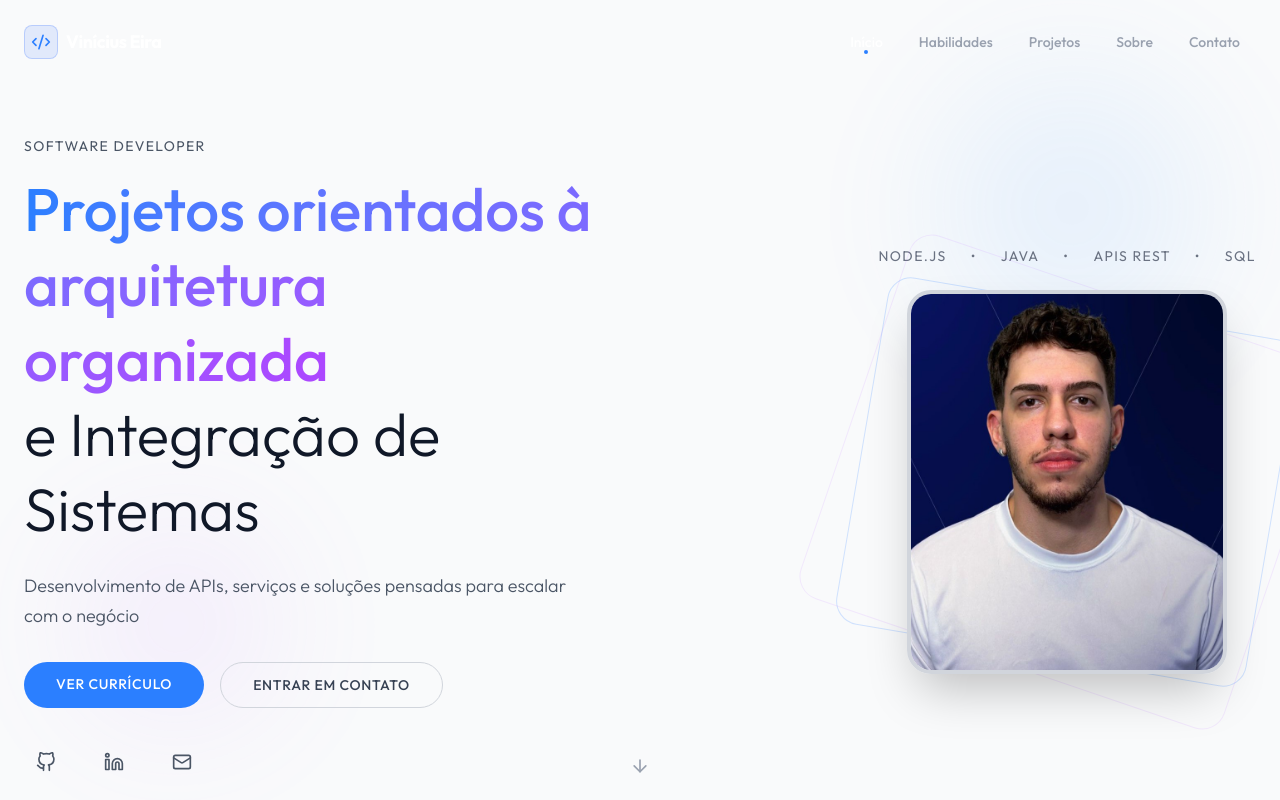
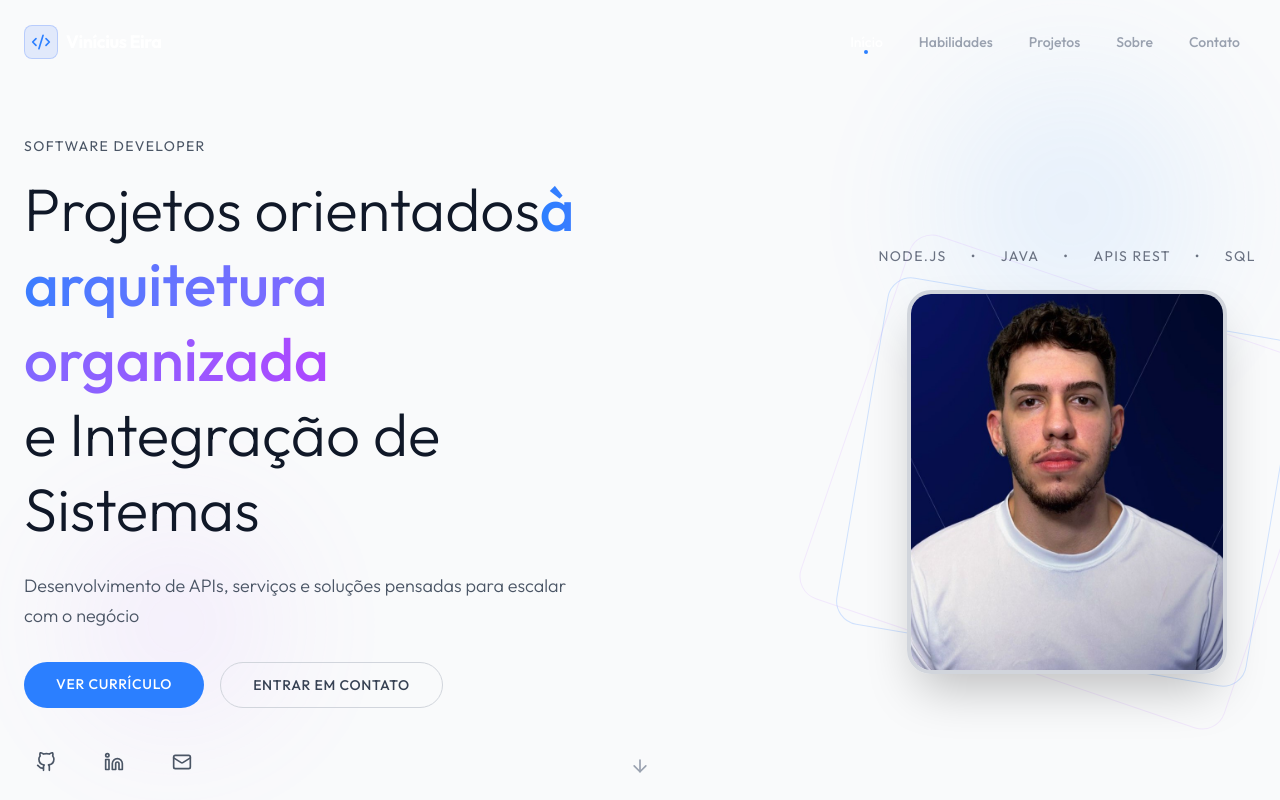
Before and after one commit to Vinicius-Eira/meu-portfolio, a Next.js app: page / in a window 1280 px wide. Shown: the top 800 px of the page. Built offline with nearby package versions, Linux system fonts and the light colour scheme.

Commit message:
Update text in HeroSection component

```diff
--- a/src/components/sections/HeroSection.tsx
+++ b/src/components/sections/HeroSection.tsx
@@ -108,8 +108,11 @@ export const HeroSection = () => {
                             variants={itemVariants}
                             className="text-4xl md:text-6xl font-light mb-6 leading-tight"
                         >
+                             <span className="text-gray-900 dark:text-white">
+                                Projetos orientados
+                            </span>
                             <span className="font-medium bg-gradient-to-r from-blue-500 to-purple-500 bg-clip-text text-transparent">
-                                Projetos orientados à arquitetura organizada
+                              à arquitetura organizada
                             </span>
                             <br />
                             <span className="text-gray-900 dark:text-white">
```
